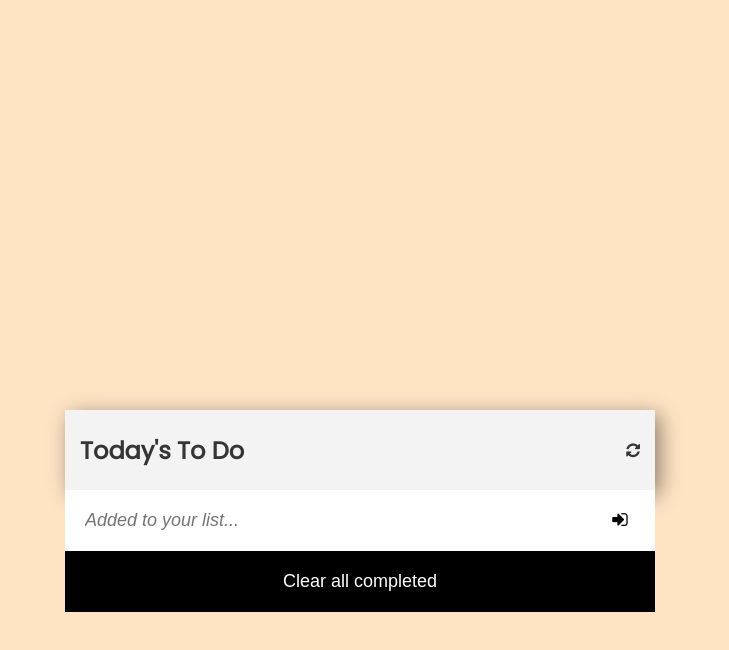
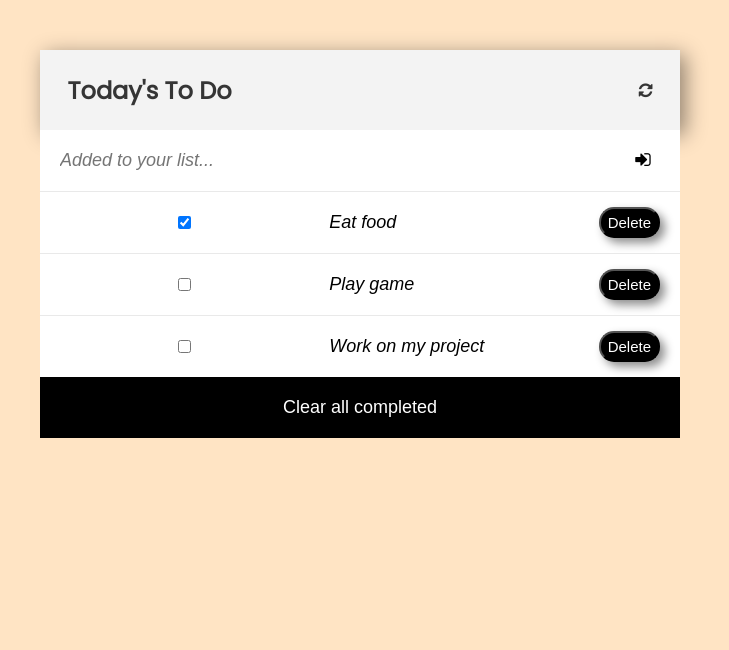
Before and after one commit to aubinleyoung/To-Do-List-App, a website built with webpack: page src/index.html in a window 1280 px wide. Shown: the whole page, without its empty margins (280-1009 px from the left). Built offline with nearby package versions, Linux system fonts and the light colour scheme; a web font is replaced by a local one.

Commit message:
Add object of tasks in the index.js

```diff
--- a/src/index.html
+++ b/src/index.html
@@ -33,7 +33,9 @@
         </button>
       </form>
 
-      <div class=".new-tasks-container"></div>
+      <div class="lists-of-tasks">
+
+      </div>
 
       <button class="remouveAll">Clear all completed</button>
     </section>
--- a/src/index.js
+++ b/src/index.js
@@ -1,27 +1,41 @@
 // import _ from 'lodash';
 import './style.css';
 
-export default class TodoList {
-  constructor() {
-    this.tasks = [];
-  }
+const list = document.querySelector('.lists-of-tasks');
 
-  addTask = (description) => {
-    const completed = false;
-    const id = this.tasks.length + 1;
-    const task = {
-      id,
-      description,
-      completed,
-    };
-    this.tasks.push(task);
-  }
-
-  removeList = (id) => {
-    this.tasks.forEach((task) => {
-      if (task.id === id) {
-        this.tasks.splice(this.tasks.indexOf(task), 1);
-      }
-    });
-  }
-}
+const tasks = [
+  {
+    description: 'Eat food',
+    completed: true,
+    index: 1,
+  },
+  {
+    description: 'Play game',
+    completed: false,
+    index: 2,
+  },
+  {
+    description: 'Work on my project',
+    completed: false,
+    index: 3,
+  },
+];
+const displayToDo = (tasks) => {
+  tasks.forEach((task) => {
+    const li = `<div id="${task.id}" class="list">
+    <input
+      type="checkbox"
+      id="${task.id}"
+      name="task"
+      value="task"
+      ${task.completed ? 'checked' : ''}
+      class="checkbox"
+    />
+    <input
+      type="text" id="${task.id}" class="text-area" name="task" value="${task.description}" />
+    <button class="delete">Delete</button>
+  </div>`;
+    list.innerHTML += li;
+  });
+};
+displayToDo(tasks);
--- a/src/style.css
+++ b/src/style.css
@@ -9,19 +9,21 @@ body {
   height: 100vh;
   margin: 0;
   display: flex;
-  font-family: 'Poppins', sans-serif;
-  padding: 50px;
+  flex-direction: column;
   justify-content: center;
   align-items: center;
+  font-family: 'Poppins', sans-serif;
+  padding: 20px;
   min-height: 100vh;
 }
 
 #todolist-app-section {
-  align-self: center;
   width: 50%;
   height: 10vh;
   margin: auto;
   box-shadow: 5px 5px 20px rgba(0, 0, 0, 0.445);
+  position: absolute;
+  top: 50px;
 }
 
 .header {
@@ -91,7 +93,8 @@ form button {
   width: 14%;
   border-radius: 15px;
   box-shadow: 5px 5px 10px rgba(0, 0, 0, 0.445);
-  background-color: rgb(241, 111, 139);
+  background-color: black;
+  color: white;
   -webkit-border-radius: 15px;
   -moz-border-radius: 15px;
   -ms-border-radius: 15px;
```
